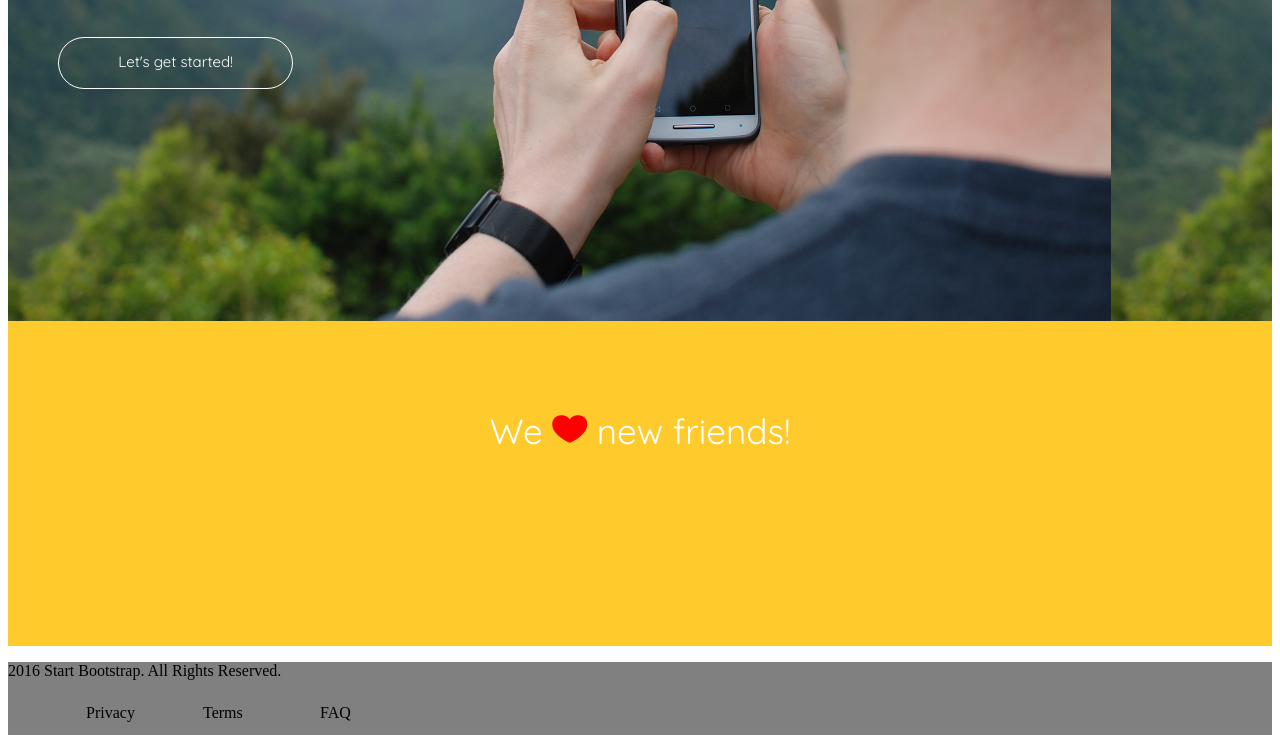
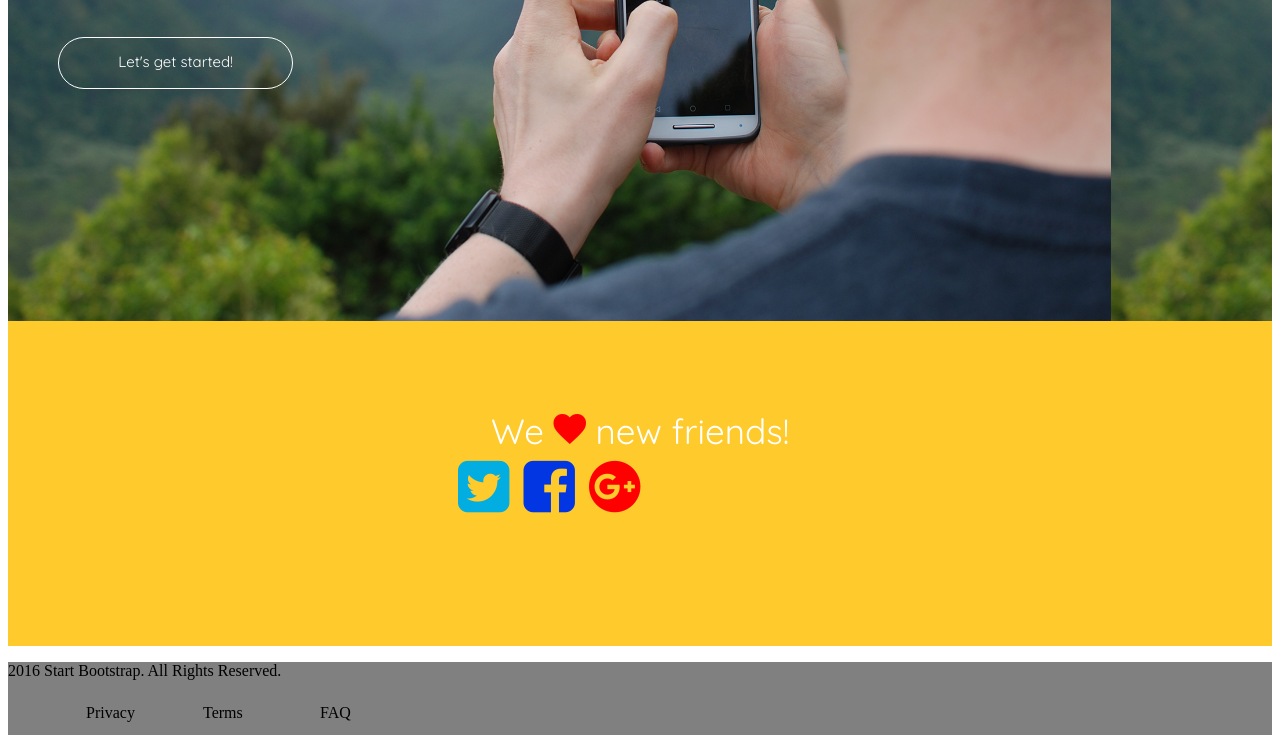
Before and after one commit to marilynmussi/TPGIT, a plain HTML site: page index.html in a window 1280 px wide. Shown: the part 2435-3186 px from the top of the page. Drawn offline with nearby package versions, Linux system fonts and the light colour scheme; files that its build step writes are made by us from their sources.

Commit message:
agregue los iconos a la seccion 5 y los estilize lo mas parecido posible, no encontre los iconos redondeados de FB ni Twitter asique utilize los rectangulares, modificar en caso de encontrarlos

```diff
--- a/index.html
+++ b/index.html
@@ -3,6 +3,7 @@
 	<head>
 	<meta charset="utf-8">
 	<link rel="stylesheet" href="http://code.ionicframework.com/ionicons/2.0.1/css/ionicons.min.css">
+	<link rel="stylesheet" href="https://cdnjs.cloudflare.com/ajax/libs/font-awesome/4.7.0/css/font-awesome.min.css">
 	<link href="https://fonts.googleapis.com/css?family=Quicksand" rel="stylesheet">
 	<link rel="stylesheet" type="text/css" href="css/normalize.css">
 	<link rel="stylesheet" href="style.css">
@@ -78,10 +79,13 @@ Start building. </h3>
 
 <div class="seccion5">
 
-<p> We <i class="ion-ios-heart"></i> new friends! </p>
+<p> We <i class="ion-android-favorite"></i> new friends! </p>
 
-<!-- agregar 3 iconos -->
+<!-- Iconos -->
 
+<i class="fa fa-twitter-square"></i>
+<i class="fa fa-facebook-square"></i>
+<i class="fa fa-google-plus-official"></i>
 
 </div>
 
--- a/style.css
+++ b/style.css
@@ -246,13 +246,45 @@ bottom: -250px;
 	top: 85px;
 }
 
-.ion-ios-heart {
+
+/* ICONOS */
+
+.ion-android-favorite {
 
 
 	font-size: 40px;
 	color: red;
 }
 
+
+.fa-twitter-square {
+
+font-size: 60px;
+color: #02ade2;
+position: relative;
+top: 90px;
+left: 450px;
+}
+
+.fa-facebook-square {
+
+font-size: 60px;
+color: #0236e2;
+position: relative;
+top: 90px;
+left: 460px;
+}
+
+.fa-google-plus-official {
+
+font-size: 60px;
+color: red;
+position: relative;
+top: 90px;
+left: 470px;
+
+}
+
 .footer {
 
 	background-color: grey;
```
